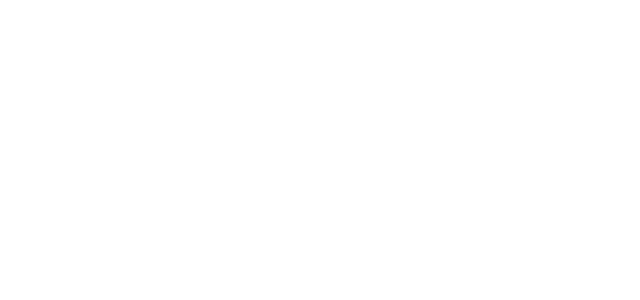
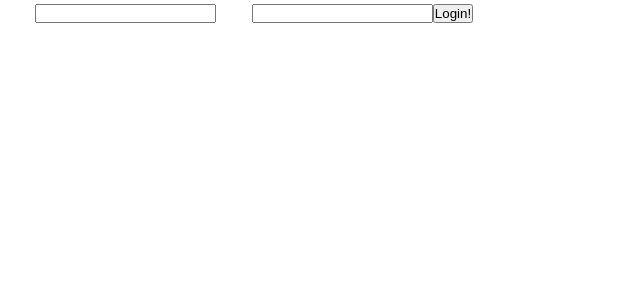
Before and after one commit to code4sac/neighborhood-connect, a React (Create React App) app: page /login in a window 1280 px wide. Shown: the top 300 px of the page, without its empty margins (0-640 px from the left). Built offline with nearby package versions, Linux system fonts and the light colour scheme.

Commit message:
login component

```diff
--- a/src/App.js
+++ b/src/App.js
@@ -7,6 +7,7 @@ import NeighborhoodSelector from "./components/NeighborhoodSelector";
 import NewEventForm from "./components/NewEventForm";
 import NewPriorityForm from "./components/NewPriorityForm";
 import PrioritiesOrderPage from './components/PrioritiesOrderPage';
+import Login from './components/Login';
 
 function App() {
   // TO-DO: Change this to retrieve neighborhood value from cookie/localstate
@@ -38,6 +39,7 @@ function App() {
       <Route exact path="/addNewEvent" component={NewEventForm} />
       <Route exact path="/addNewPriority" component={NewPriorityForm} />
       <Route exact path="/sort" component={PrioritiesOrderPage} />
+      <Route exact path="/login" component={Login} />
     </Router>
   );
 }
--- /dev/null
+++ b/src/components/Login.js
@@ -0,0 +1,17 @@
+import React from 'react';
+
+const Login = () => {
+  return (
+    <div>
+      <form action='/' method='POST'>
+         <label htmlFor='email'>Email</label>
+         <input type='email' name='email' />
+         <label htmlFor='password'>Email</label>
+         <input type='password' name='password' />
+         <input type='submit' value='Login!'></input>
+      </form>
+    </div>
+  );
+};
+
+export default Login;
```
